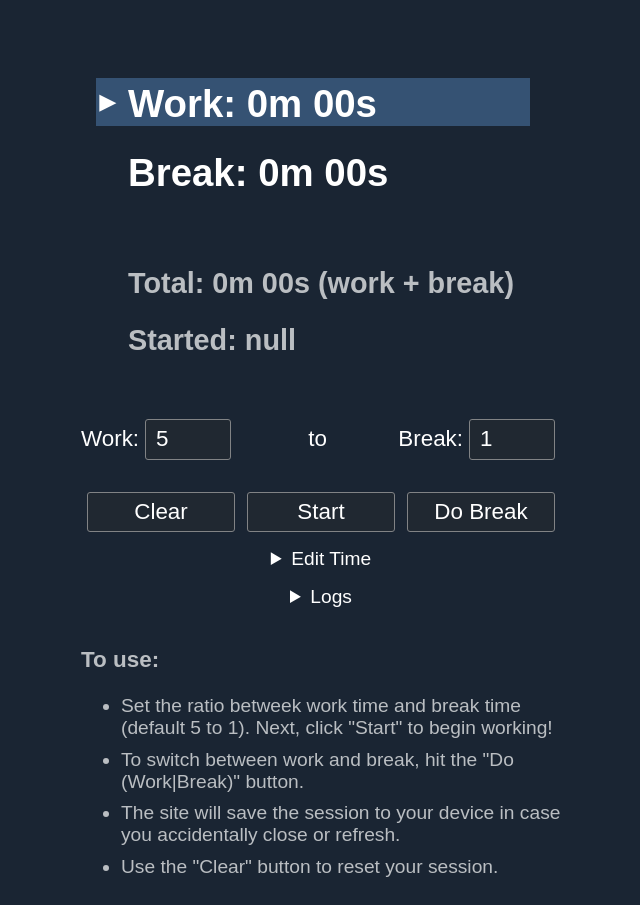
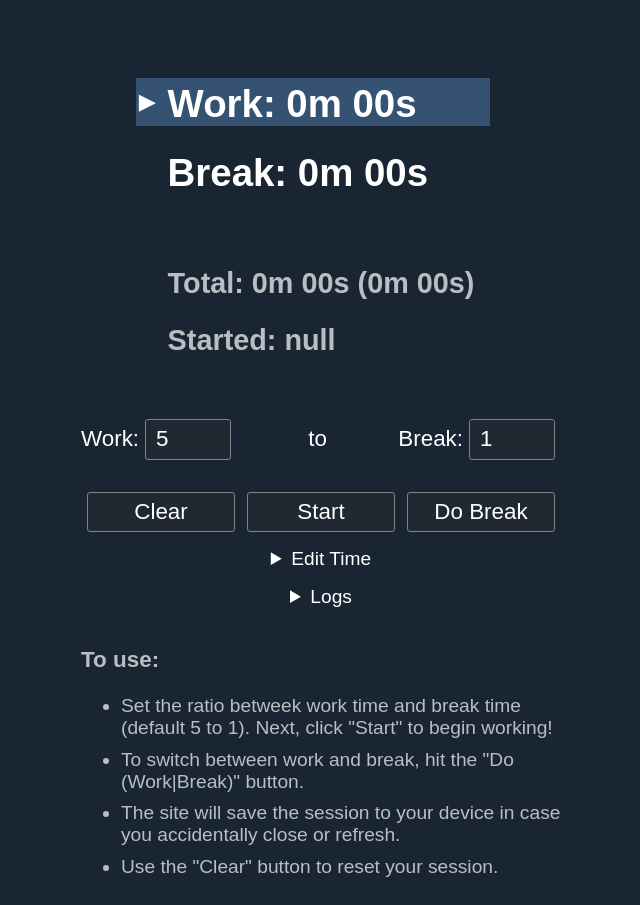
Before and after one commit to Vandesm14/ratio-timer, a Svelte app: page / in a window 1280 px wide. Shown: the whole page, without its empty margins (319-959 px from the left). Built offline with nearby package versions, Linux system fonts and the light colour scheme.

Commit message:
add trim button

```diff
--- a/src/App.svelte
+++ b/src/App.svelte
@@ -131,9 +131,17 @@
     breakTime = b;
     logs = logs.slice(i);
     addLog('restore');
+		update();
   }
 
 	update();
+
+	const trimHours = () => {
+		addLog('trim');
+		workTime = ((workTime/ratio[0])*ratio[1] - breakTime)*(ratio[0]/ratio[1]);
+		breakTime = 0;
+		update();
+	};
 </script>
 
 <svelte:head>
@@ -146,7 +154,7 @@
 		<h1 class:red={debt}>Work: {format(workTime)} {(breakTime*ratio[0]) - (workTime*ratio[1]) > 0 ? `(-${format((breakTime*(ratio[0]/ratio[1])) - workTime, true)})` : ''}</h1>
 		<h1 class:red={debt}>Break: {format(breakTime)} {(workTime/ratio[0])*ratio[1] - breakTime >= 1 ? `(+${format((workTime/ratio[0])*ratio[1] - breakTime, true)})` : ''}</h1>
 		<br>
-		<h2>Total: {format(workTime + breakTime)} (work + break)</h2>
+		<h2>Total: {format(workTime + breakTime)} ({format(workTime + breakTime + (workTime/ratio[0])*ratio[1] - breakTime)})</h2>
 		<h2>Started: {time?.toLocaleTimeString() || 'null'}</h2>
 		<br>
 	</div>
@@ -166,6 +174,7 @@
 			Work: <input type="number" min="0" on:change={()=>edit('work')} bind:value={input[0]}>m <input type="number" min="0" on:change={()=>edit('work')} bind:value={input[1]}>s<br>
 			Break: <input type="number" min="0" on:change={()=>edit('break')} bind:value={input[2]}>m <input type="number" min="0" on:change={()=>edit('break')} bind:value={input[3]}>s
 			<p>Be sure to pause/stop the timer before editing the time!</p>
+			<button on:click={()=>{if (confirm('Are you sure you want to trim your work and break hours?')) trimHours()}}>Trim</button>
 		</div>
 	</details>
 	<details class="logs">
@@ -261,7 +270,7 @@
 		margin: 1rem 0.4rem;
 		padding: 0.4rem 0.6rem;
 		transition: background-color 100ms ease-out, border 100ms ease-out;
-		/* outline: none; */
+		outline: none;
 	}
 
 	input {
```
